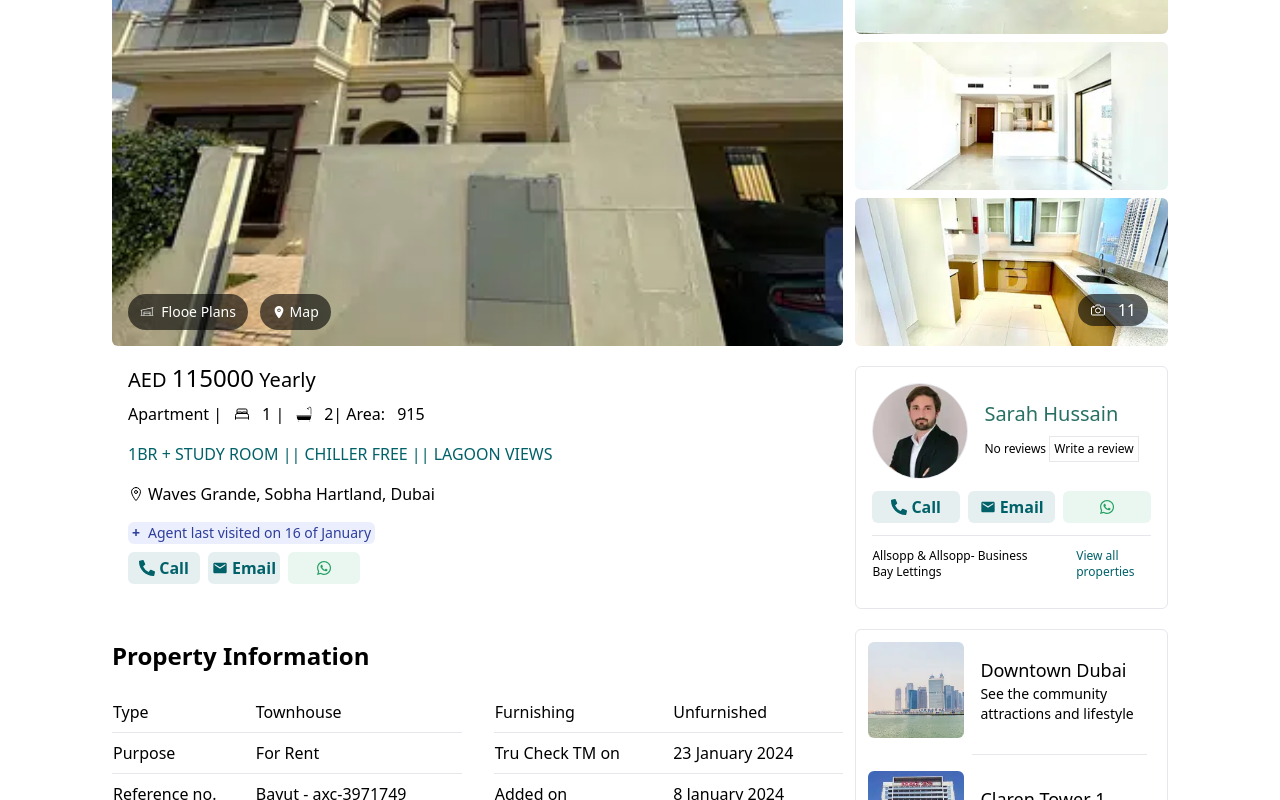
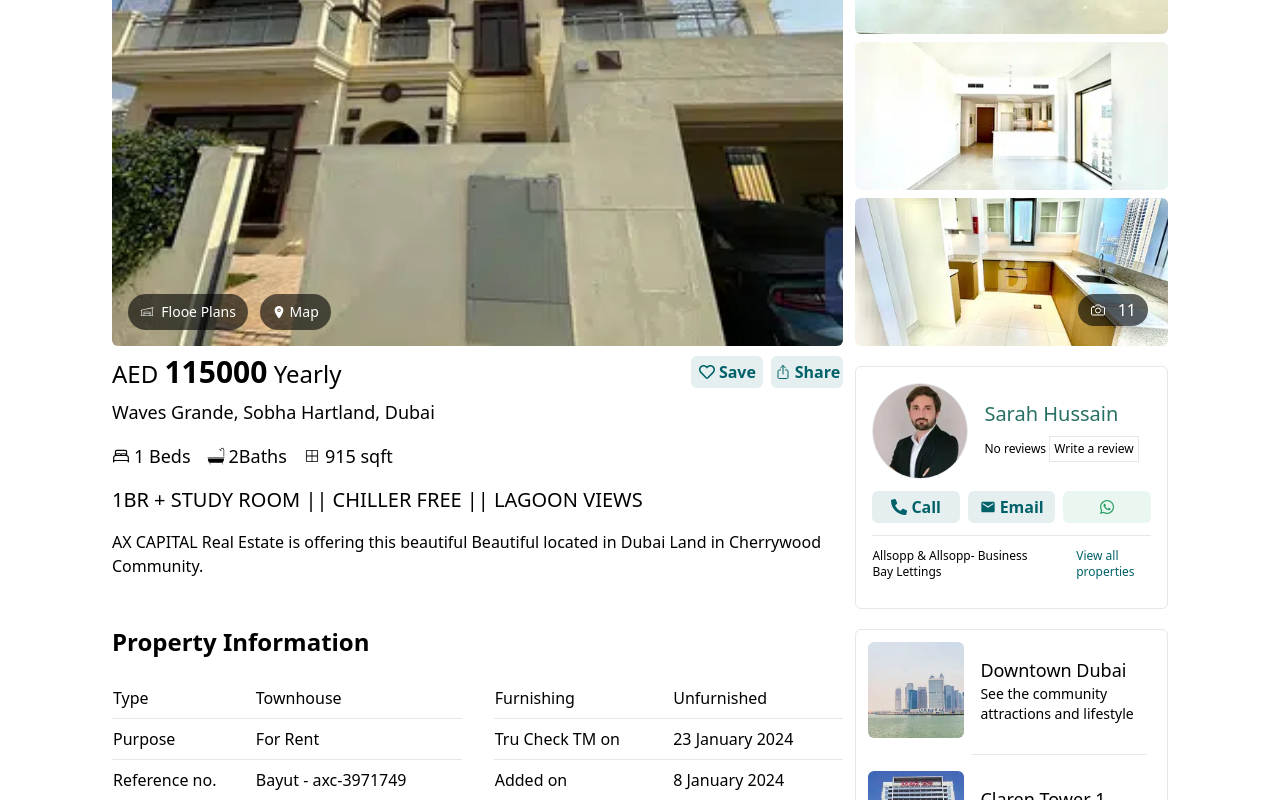
Before and after one commit to Sekai58/bayutClone, a React (Vite) app: page /property-details/1 in a window 1280 px wide. Shown: the part 437-1237 px from the top of the page. Built offline with nearby package versions, Linux system fonts and the light colour scheme.

Commit message:
property details updated

```diff
--- a/src/components/Cards/PropertyDetail.tsx
+++ b/src/components/Cards/PropertyDetail.tsx
@@ -1,9 +1,7 @@
-import { FaPhoneAlt } from "react-icons/fa";
-import { FaWhatsapp } from "react-icons/fa";
-import { MdEmail } from "react-icons/md";
-import { IoBedOutline } from "react-icons/io5";
+import { FaRegHeart } from "react-icons/fa";
+import { IoBedOutline, IoShareOutline } from "react-icons/io5";
 import { GiBathtub } from "react-icons/gi";
-import { IoLocationOutline } from "react-icons/io5";
+import { PiGridFourLight } from "react-icons/pi";
 
 interface IProperty {
   price: number;
@@ -17,45 +15,49 @@ interface IProperty {
 
 const PropertyDetail: React.FC<IProperty> = (props: IProperty) => {
   return (
-    <div className="p-4 flex flex-col gap-2 w-full">
-      <h5 className=" text-xl font-medium block ">
-        AED <span className="text-2xl">{props.price}</span> Yearly
-      </h5>
-      <div>
-        <p className="text-md pb-4 flex items-center gap-3 font-medium flex-wrap">
-          {props.type} | <IoBedOutline />
-          {props.bed} | <GiBathtub /> {props.bath}| Area:
-          <span className="font-normal">{props.area}</span>
-        </p>
-        <p className="text-md pb-4 text-[#006169]">{props.description}</p>
-        <p className="text-md pb-4 flex items-center gap-1">
-          <IoLocationOutline />
-          {props.location}
-        </p>
-        <p className="text-[#2d3e9b] py-[1px] bg-[#ebeefc] rounded-md text-sm px-1 w-fit">
-          <span className="font-bold mr-2">+</span>Agent last visited on 16 of
-          January
-        </p>
+    <div className="flex flex-col gap-2 w-full py-2">
+      <div className="flex w-full justify-between">
+        <h5 className=" text-2xl font-medium block ">
+          AED <span className="text-3xl font-semibold">{props.price}</span>{" "}
+          Yearly
+        </h5>
+        <div className="flex gap-2 items-center">
+          <button className="flex w-[4.5rem] p-1 items-center justify-center bg-[#e5eff0] text-[#006169] rounded-md font-semibold h-fit">
+            <span className="mr-1">
+              <FaRegHeart />
+            </span>
+            Save
+          </button>
+          <button className="flex w-[4.5rem] p-1 items-center justify-center bg-[#e5eff0] text-[#006169] rounded-md font-semibold h-fit">
+            <span className="mr-1">
+              <IoShareOutline />
+            </span>
+            Share
+          </button>
+        </div>
       </div>
 
-      <div className="flex justify-between items-center">
-        <div className="flex gap-2">
-          <button className="flex w-[4.5rem] py-1 items-center justify-center bg-[#e5eff0] text-[#006169] rounded-md font-semibold h-fit">
-            <span className="mr-1">
-              <FaPhoneAlt />
-            </span>
-            Call
-          </button>
-          <button className="flex w-[4.5rem] py-1 items-center justify-center bg-[#e5eff0] text-[#006169] rounded-md font-semibold h-fit">
-            <span className="mr-1">
-              <MdEmail />
-            </span>
-            Email
-          </button>
-          <button className="w-[4.5rem] py-2 text-md flex items-center justify-center bg-[#e9f7f0] text-[#249f62] rounded-md font-semibold h-fit">
-            <FaWhatsapp />
-          </button>
-        </div>
+      <p className="text-lg font-medium pb-2">{props.location}</p>
+      <div>
+        <p className="text-lg pb-4 flex items-center gap-4 flex-wrap">
+          <span className="flex items-center gap-1">
+            <IoBedOutline />
+            {props.bed} Beds
+          </span>
+          <span className="flex items-center gap-1">
+            <GiBathtub /> {props.bath}Baths
+          </span>
+          <span className="flex items-center gap-1">
+            <PiGridFourLight />
+            {props.area} sqft
+          </span>
+        </p>
+        <p className="text-xl font-medium pb-4">{props.description}</p>
+
+        <p className="">
+          AX CAPITAL Real Estate is offering this beautiful Beautiful located in
+          Dubai Land in Cherrywood Community.
+        </p>
       </div>
     </div>
   );
```
